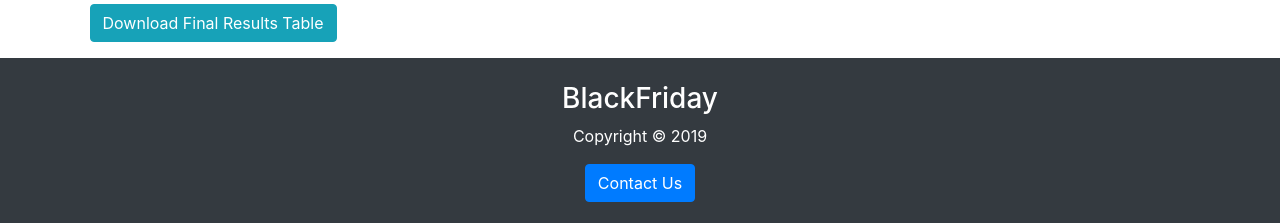
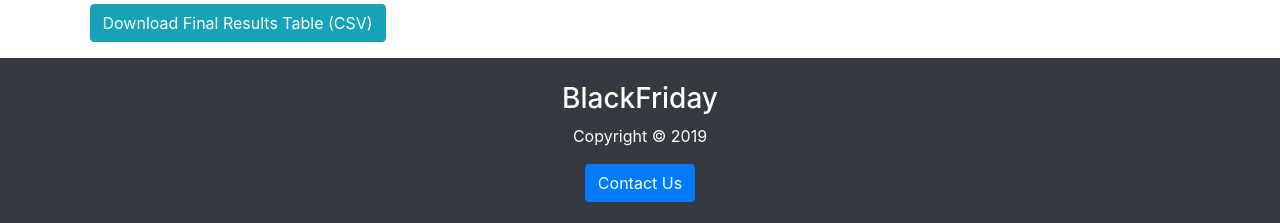
Before and after one commit to pablojordan/BlackFriday_Study, a Flask app: template BlackFriday_Analysis/templates/index.html in a window 1280 px wide. Shown: the part 6277-6500 px from the top of the page. Run offline with Flask 2, Linux system fonts and the light colour scheme; the template is opened without the code that fills it, so the values that code supplies are empty; some libraries are stand-ins or nearby versions.

Commit message:
update files

```diff
--- a/BlackFriday_Analysis/templates/index.html
+++ b/BlackFriday_Analysis/templates/index.html
@@ -1844,7 +1844,7 @@
             <div class="row">
                 <div class="col-md-6">
                     <img src="#" alt="" class="img-fluid">
-                    <a href="https://github.com/pablojordan/BlackFriday_Study/raw/master/BlackFriday_Analysis/data/testTableFinalCLEAN.zip" download ="FinalTable.csv" class="btn btn-info" role="button">Download Final Results Table</a>
+                    <a href="https://github.com/pablojordan/BlackFriday_Study/raw/master/BlackFriday_Analysis/data/testTableFinalCLEAN.csv" download ="FinalTable.csv" class="btn btn-info" role="button">Download Final Results Table (CSV)</a>
                 </div>
                 <div class="col-md-6">
                     <img src="#" alt="" class="img-fluid">
```
Also changed, not shown: 1 other file.
